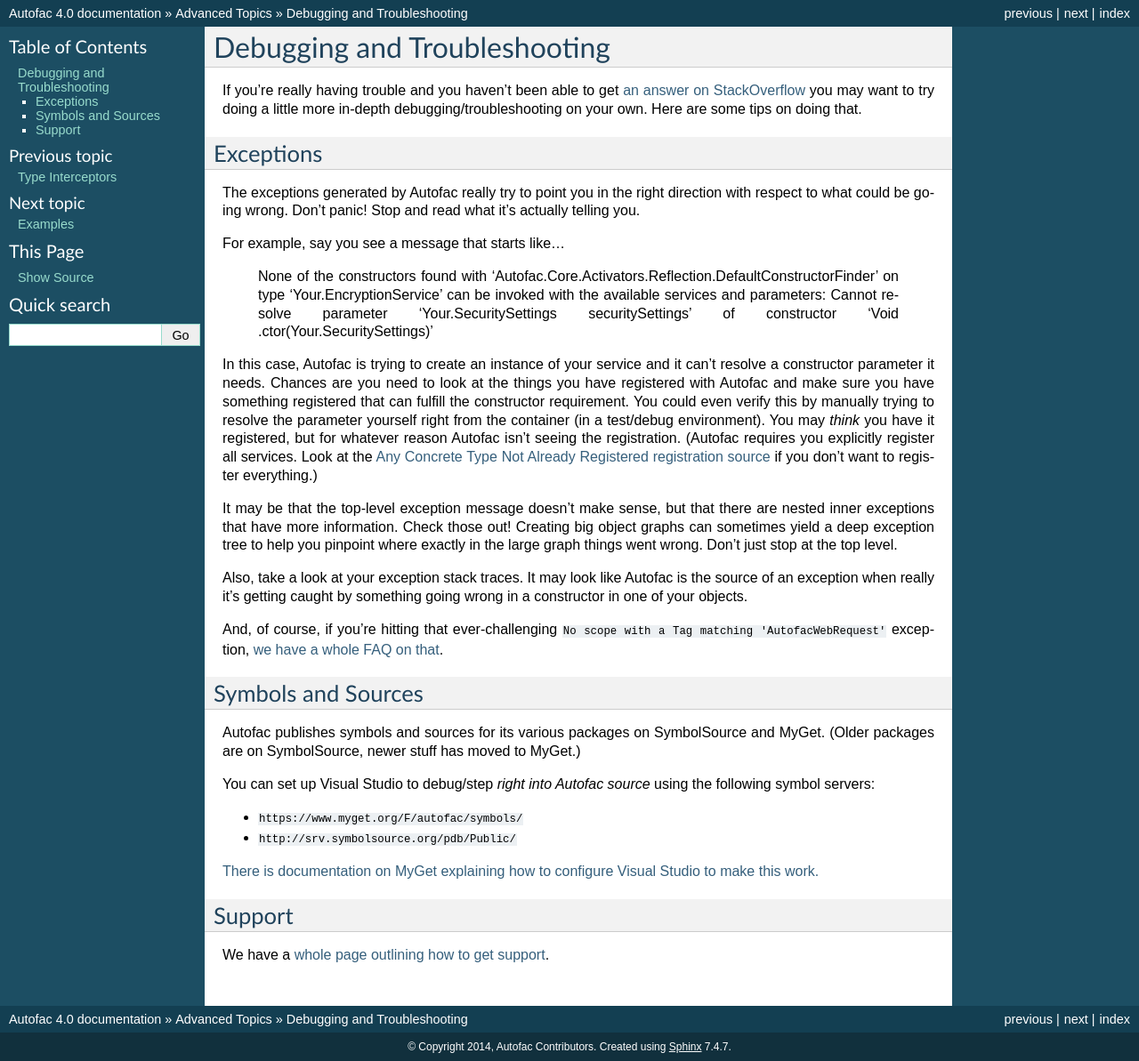
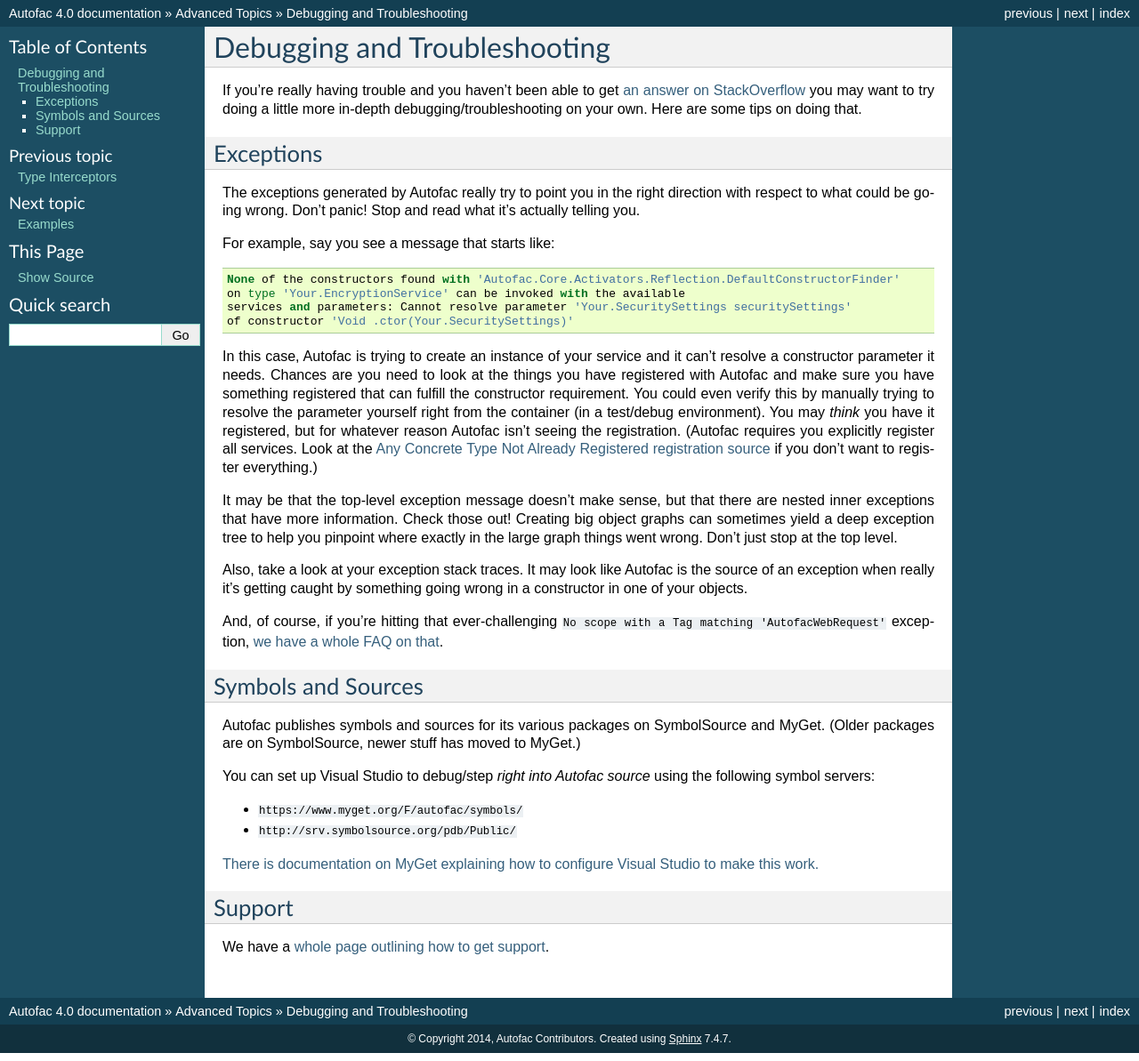
Before and after one commit to autofac/Documentation, a Sphinx documentation site: the page built from docs/advanced/debugging.rst, in a window 1280 px wide. Shown: the whole page at 89% size. Built offline with Sphinx 7.4.7, drawn with Linux system fonts in a browser that asks for light colours.

```diff
--- a/docs/advanced/debugging.rst
+++ b/docs/advanced/debugging.rst
@@ -9,7 +9,7 @@ Exceptions
 
 The exceptions generated by Autofac really try to point you in the right direction with respect to what could be going wrong. Don't panic! Stop and read what it's actually telling you.
 
-For example, say you see a message that starts like...
+For example, say you see a message that starts like::
 
     None of the constructors found with 'Autofac.Core.Activators.Reflection.DefaultConstructorFinder'
     on type 'Your.EncryptionService' can be invoked with the available
```
